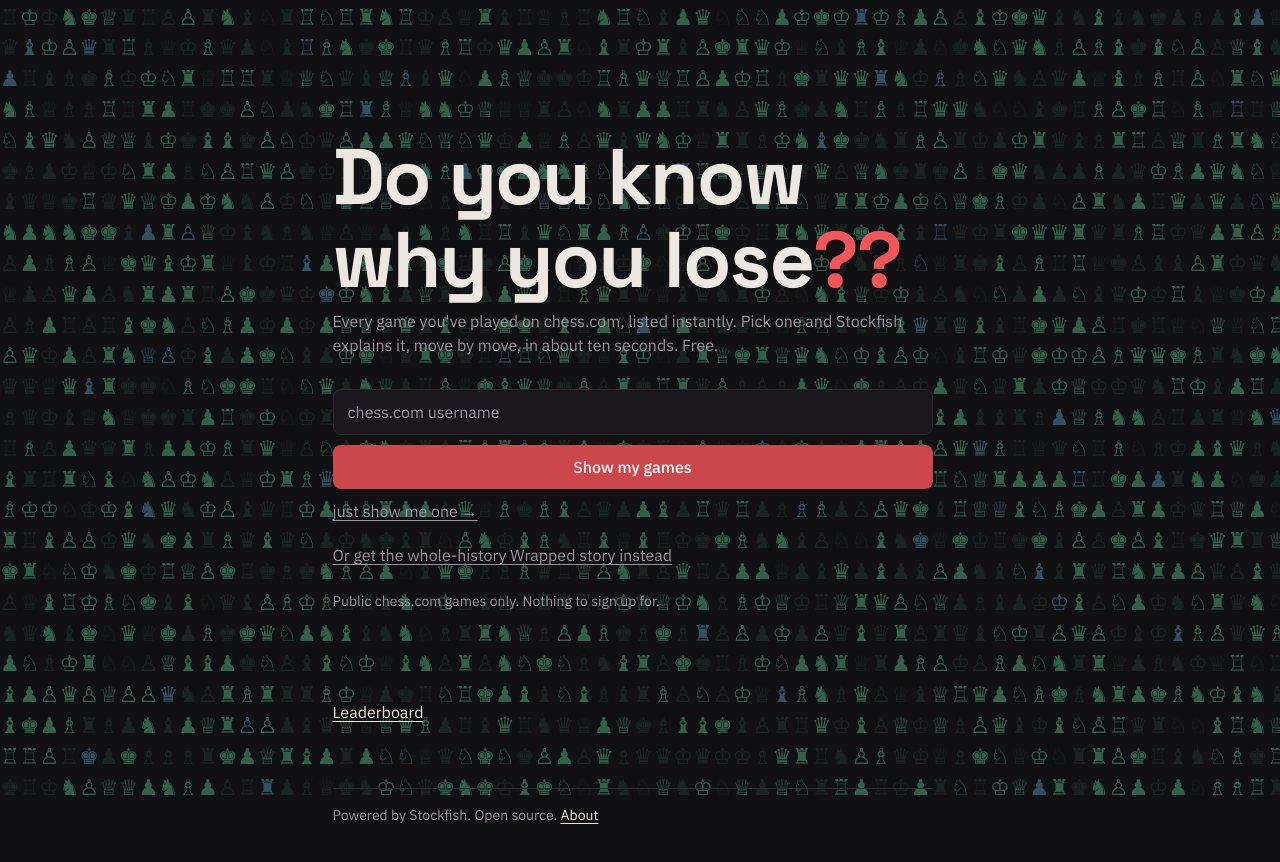
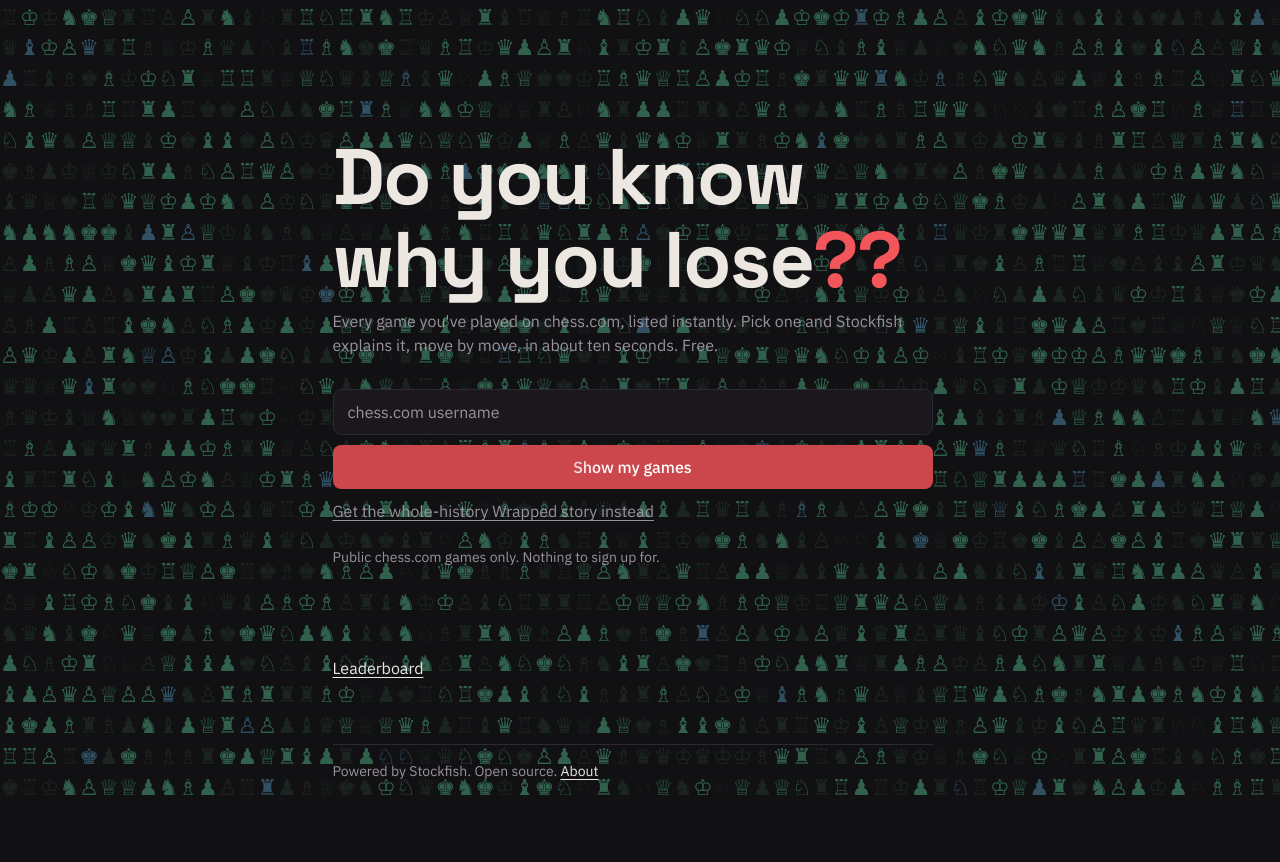
Before and after one commit to Aksh1810/Forked, a Next.js app in the folder packages/web/: page / in a window 1280 px wide. Shown: the top 862 px of the page. After the commit the page ends 830 px from the top, so only its background shows below. Built offline with nearby package versions, Linux system fonts and the light colour scheme; no server answers.

Commit message:
refactor: enhance move-variation styling and improve focus handling in MoveList

```diff
--- a/packages/web/src/app/globals.css
+++ b/packages/web/src/app/globals.css
@@ -809,6 +809,7 @@
 .move-variation {
   padding-left: 2.5em;
   display: flex;
+  flex-wrap: wrap;
   align-items: center;
   gap: 4px;
 }
--- a/packages/web/src/app/page.tsx
+++ b/packages/web/src/app/page.tsx
@@ -101,9 +101,6 @@
           </p>
         )}
         {/* D3: plain quiet links — one accent object in the hero (the CTA). */}
-        <Link href="/u/erik" className="link-button">
-          {copy.demoLink}
-        </Link>{' '}
         <button
           type="button"
           className="link-button"
--- a/packages/web/src/copy.ts
+++ b/packages/web/src/copy.ts
@@ -44,14 +44,13 @@
   inputPlaceholder: 'chess.com username',
   cta: 'Show my games',
   ctaBusy: 'Fetching your games...',
-  wrappedToggle: 'Or get the whole-history Wrapped story instead',
+  wrappedToggle: 'Get the whole-history Wrapped story instead',
   wrappedCta: 'Analyze my games',
   pgnPlaceholder: 'Paste PGN here',
   tickerSuffix: 'positions judged',
   leaderboard: 'Leaderboard',
   yourLink: 'This page is your link. Come back anytime.',
   browseHint: 'Enter your chess.com username first.',
-  demoLink: 'just show me one →',
   privacyLine: 'Public chess.com games only. Nothing to sign up for.',
 
   errors: {
```
Also changed, not shown: packages/web/src/components/EvalGraph.tsx (+10 -1 lines).
